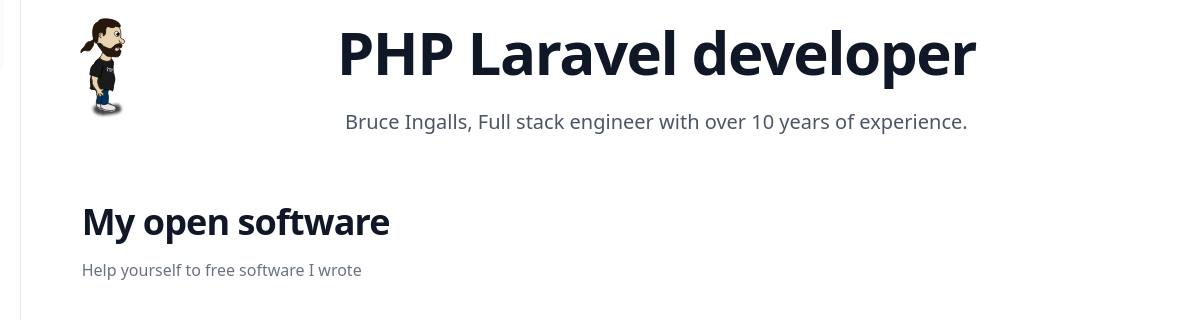
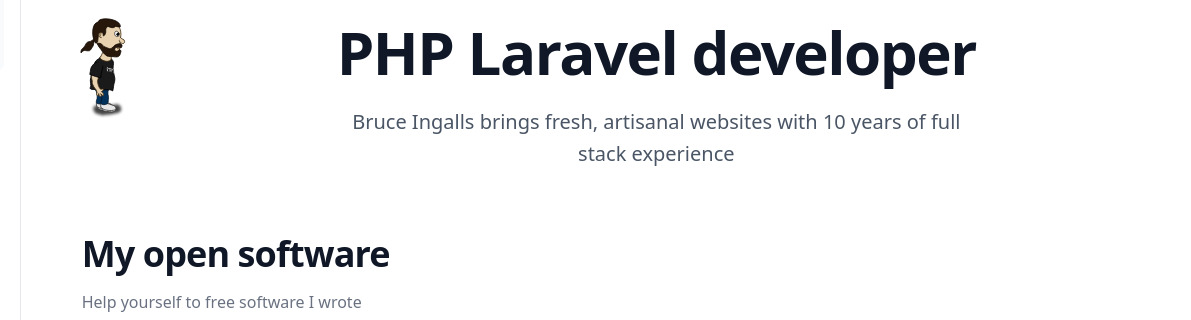
Before and after one commit to bingalls/bingalls.github.io, a website: page code.html in a window 1280 px wide. Shown: the part 26-346 px from the top of the page, 89-1280 px from the left. Drawn offline with Linux system fonts and the light colour scheme; a web font is replaced by a local one.

Commit message:
headline

```diff
--- a/code.html
+++ b/code.html
@@ -76,7 +76,7 @@
           <div class="mx-auto max-w-4xl text-center">
             <p class="mt-2 text-5xl font-semibold tracking-tight text-balance text-gray-900 sm:text-6xl">PHP Laravel developer</p>
             <p class="mx-auto mt-6 max-w-2xl text-center text-lg font-medium text-pretty text-gray-600 sm:text-xl/8">
-              Bruce Ingalls, Full stack engineer with over 10 years of experience.
+              Bruce Ingalls brings fresh, artisanal websites with 10 years of full stack experience
             </p>
           </div>
         </div>
```
Also changed, not shown: index.html (+1 -1 lines), portfolio.html (+1 -1 lines).
